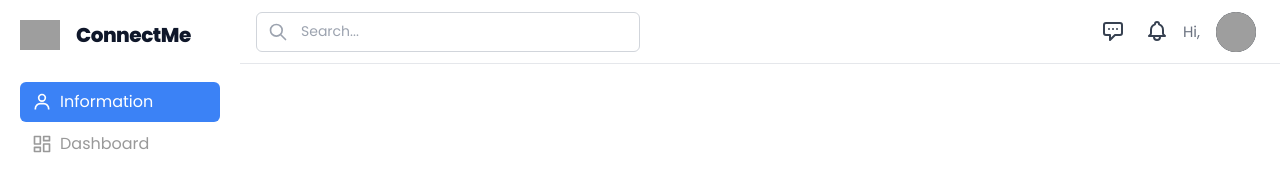
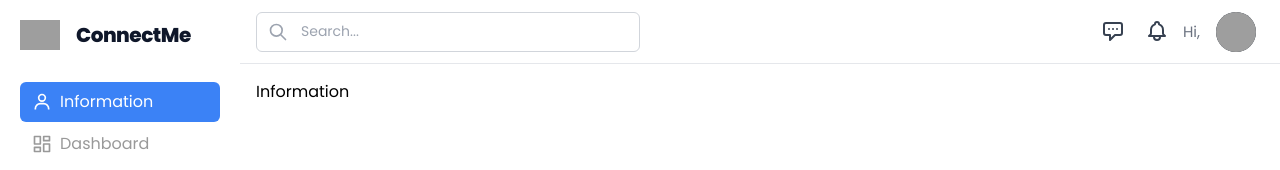
Before and after one commit to Deadinside-at-HCMUS/CSC13002-project, a React (Vite) app: page /profile in a window 1280 px wide. Shown: the top 170 px of the page. Built offline with nearby package versions, Linux system fonts and the light colour scheme; no server answers; grey boxes are pictures that could not be loaded.

Commit message:
[ADD] setup route, outlet for profile page

```diff
--- /dev/null
+++ b/src/components/Dashboard/Dashboard.tsx
@@ -0,0 +1,11 @@
+import React from "react";
+
+const Dashboard: React.FC = () => {
+    return (
+        <div className="">
+            Dashboard
+        </div>
+    )
+};
+
+export default Dashboard;
--- /dev/null
+++ b/src/components/Information/Information.tsx
@@ -0,0 +1,11 @@
+import React from "react";
+
+const Information: React.FC = () => {
+    return (
+        <div className="">
+            Information
+        </div>
+    )
+};
+
+export default Information;
--- /dev/null
+++ b/src/components/Message/Message.tsx
@@ -0,0 +1,11 @@
+import React from "react";
+
+const Message: React.FC = () => {
+    return (
+        <div className="">
+            Message
+        </div>
+    )
+};
+
+export default Message;
--- /dev/null
+++ b/src/components/Notification/Notification.tsx
@@ -0,0 +1,11 @@
+import React from "react";
+
+const Notification: React.FC = () => {
+    return (
+        <div className="">
+            Notification
+        </div>
+    )
+};
+
+export default Notification;
--- a/src/pages/HomePage.tsx
+++ b/src/pages/HomePage.tsx
@@ -2,10 +2,10 @@ import React from "react";
 import { useNavigate } from "react-router-dom";
 import Navbar from "../components/Navbar/Navbar";
 import Search from "../components/Search/Search";
-import PostList from "../components/PostList/PostList";
+import Postlist from "../components/Postlist/PostList";
 import Footer from "../components/Footer/Footer";
 import Value from "../components/Value/Value";
-import ChatBot from "../components/ChatBox/ChatBox";
+import ChatBot from "../components/Chatbox/ChatBox";
 
 const HomePage: React.FC = () => {
     const navigate = useNavigate();
@@ -42,7 +42,7 @@ const HomePage: React.FC = () => {
                 onProfileClick={handelProfileClick}
             />
             <Search />
-            <PostList />
+            <Postlist />
             <ChatBot />
             <Value />
             <Footer />
--- a/src/pages/ProfilePage.tsx
+++ b/src/pages/ProfilePage.tsx
@@ -1,4 +1,5 @@
 import React from "react";
+import { Outlet } from "react-router-dom"
 import Sidebar from "../components/Sidebar/Sidebar";
 import Header from "../components/Header/Header"
 
@@ -8,9 +9,9 @@ const ProfilePage: React.FC = () => {
             <Sidebar />
             <div className="flex flex-col flex-1">
                 <Header />
-                {/* <div className="flex-1 p-4 min-h-0 overflow-auto">
+                <div className="flex-1 p-4 min-h-0 overflow-auto">
                     <Outlet />
-                </div> */}
+                </div>
             </div>
         </div>
     )
--- a/src/router/Router.tsx
+++ b/src/router/Router.tsx
@@ -9,6 +9,10 @@ import DonatePage from '../pages/DonatePage';
 import AboutPage from '../pages/AboutPage';
 import GivePage from '../pages/GivePage';
 import ReceivePage from '../pages/ReceivePage';
+import Information from '../components/Information/Information'
+import Dashboard from '../components/Dashboard/Dashboard'
+import Message from '../components/Message/Message';
+import Notification from '../components/Notification/Notification';
 
 const AppRouter: React.FC = () => {
     return (
@@ -18,7 +22,12 @@ const AppRouter: React.FC = () => {
                 <Route path="/home" element={<HomePage />} />
                 <Route path="/login" element={<LoginPage />} />
                 <Route path="/signup" element={<SignupPage />} />
-                <Route path="/profile" element={<ProfilePage />} />
+                <Route path="/profile" element={<ProfilePage />}>
+                    <Route index element={<Information />} />
+                    <Route path="dashboard" element={<Dashboard />} />
+                    <Route path="message" element={<Message />} />
+                    <Route path="notification" element={<Notification />} />
+                </Route>
                 <Route path="/donate" element={<DonatePage />}></Route>
                 <Route path="/about" element={<AboutPage />}></Route>
                 <Route path="/give" element={<GivePage />}></Route>
```
Also changed, not shown: src/components/Chatbox/ChatBox.tsx (renamed from src/components/ChatBox/ChatBox.tsx), src/components/Postlist/Post.tsx (renamed from src/components/PostList/Post.tsx), src/components/Postlist/PostList.tsx (renamed from src/components/PostList/PostList.tsx).
